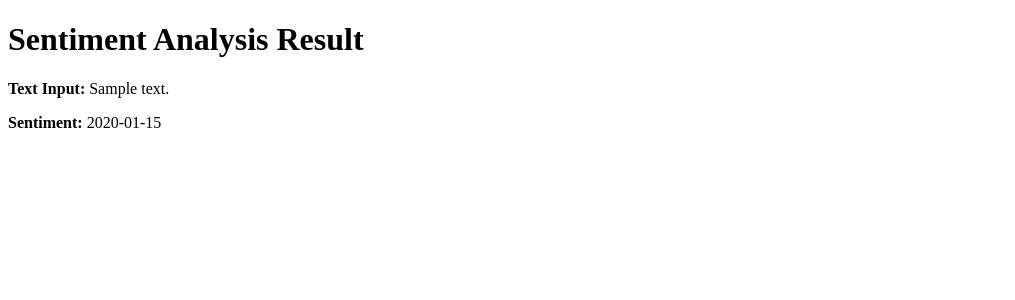
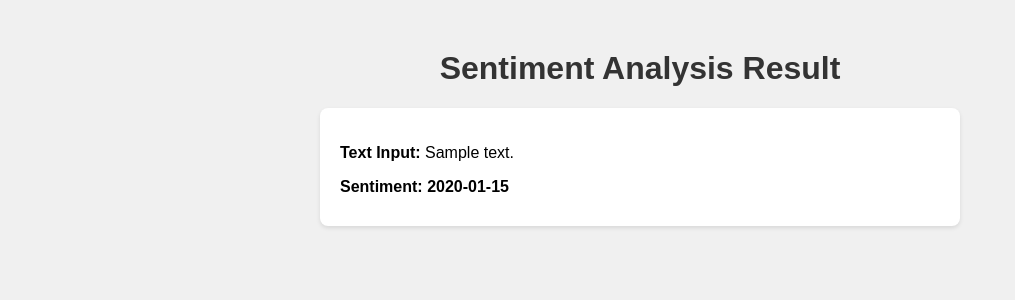
Before and after one commit to cheeboyu/stroke-prediction, a Flask app: template templates/sentiment_analysis.html in a window 1280 px wide. Shown: the top 300 px of the page, without its empty margins (0-1015 px from the left). Run offline with Flask 3, Linux system fonts and the light colour scheme; the template is opened without the code that fills it: most values are stand-ins (such as "Sample title", 1, 10 or a date in 2020); parts of the project's set-up code (start-up, migrations or seed data) failed here and were passed over.

Commit message:
adding a color for the result

```diff
--- a/app.py
+++ b/app.py
@@ -10,7 +10,6 @@ from textblob import TextBlob
 warnings.filterwarnings("ignore", category=UserWarning, module="sklearn")
 
 # Load the trained model and scaler
-model = pickle.load(open("boyu_ada.pkl", 'rb'))
 training_data = pd.read_csv('cleaned_stroke_prediction.csv')
 
 # Extract relevant features for fitting the scaler
@@ -151,11 +150,11 @@ def sentiment_analysis():
         sentiment_score = blob.sentiment.polarity
 
         if sentiment_score > 0:
-            sentiment = 'positive'
+            sentiment = 'Positive'
         elif sentiment_score < 0:
-            sentiment = 'negative'
+            sentiment = 'Negative'
         else:
-            sentiment = 'neutral'
+            sentiment = 'Neutral'
 
         return render_template('sentiment_analysis.html', text=text, sentiment=sentiment)
     except Exception as e:
--- a/templates/sentiment_analysis.html
+++ b/templates/sentiment_analysis.html
@@ -4,10 +4,64 @@
     <meta charset="UTF-8">
     <meta name="viewport" content="width=device-width, initial-scale=1.0">
     <title>Sentiment Analysis Result</title>
+    <style>
+        body {
+            font-family: Arial, sans-serif;
+            background-color: #f0f0f0;
+            margin: 0;
+            padding: 0;
+            box-sizing: border-box;
+        }
+
+        h1 {
+            color: #333;
+            text-align: center;
+            margin-top: 50px;
+        }
+
+        .container {
+            max-width: 600px;
+            margin: 20px auto;
+            background-color: #fff;
+            padding: 20px;
+            border-radius: 8px;
+            box-shadow: 0 2px 4px rgba(0, 0, 0, 0.1);
+        }
+
+        p {
+            margin-bottom: 10px;
+        }
+
+        strong {
+            font-weight: bold;
+        }
+
+        .positive {
+            color: green;
+        }
+
+        .neutral {
+            color: black;
+        }
+
+        .negative {
+            color: red;
+        }
+    </style>
 </head>
 <body>
     <h1>Sentiment Analysis Result</h1>
-    <p><strong>Text Input:</strong> {{ text }}</p>
-    <p><strong>Sentiment:</strong> {{ sentiment }}</p>
+    <div class="container">
+        <p><strong>Text Input:</strong> {{ text }}</p>
+        <p><strong>Sentiment:</strong>
+            {% if sentiment == 'Positive' %}
+                <strong><span class="positive">{{ sentiment }}</span></strong>
+            {% elif sentiment == 'Negative' %}
+                <strong><span class="negative">{{ sentiment }}</span></strong>
+            {% else %}
+                <strong><span class="neutral">{{ sentiment }}</span></strong>
+            {% endif %}
+        </p>
+    </div>
 </body>
 </html>
```
